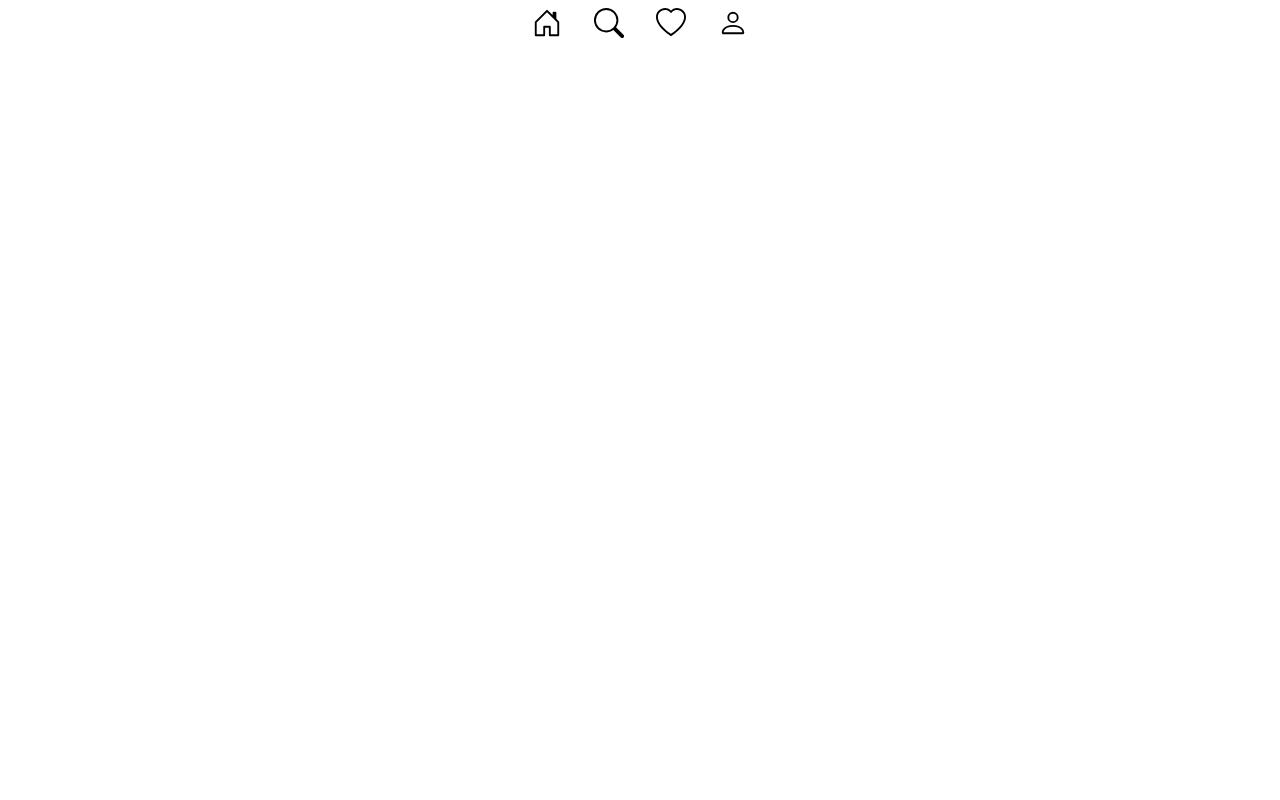
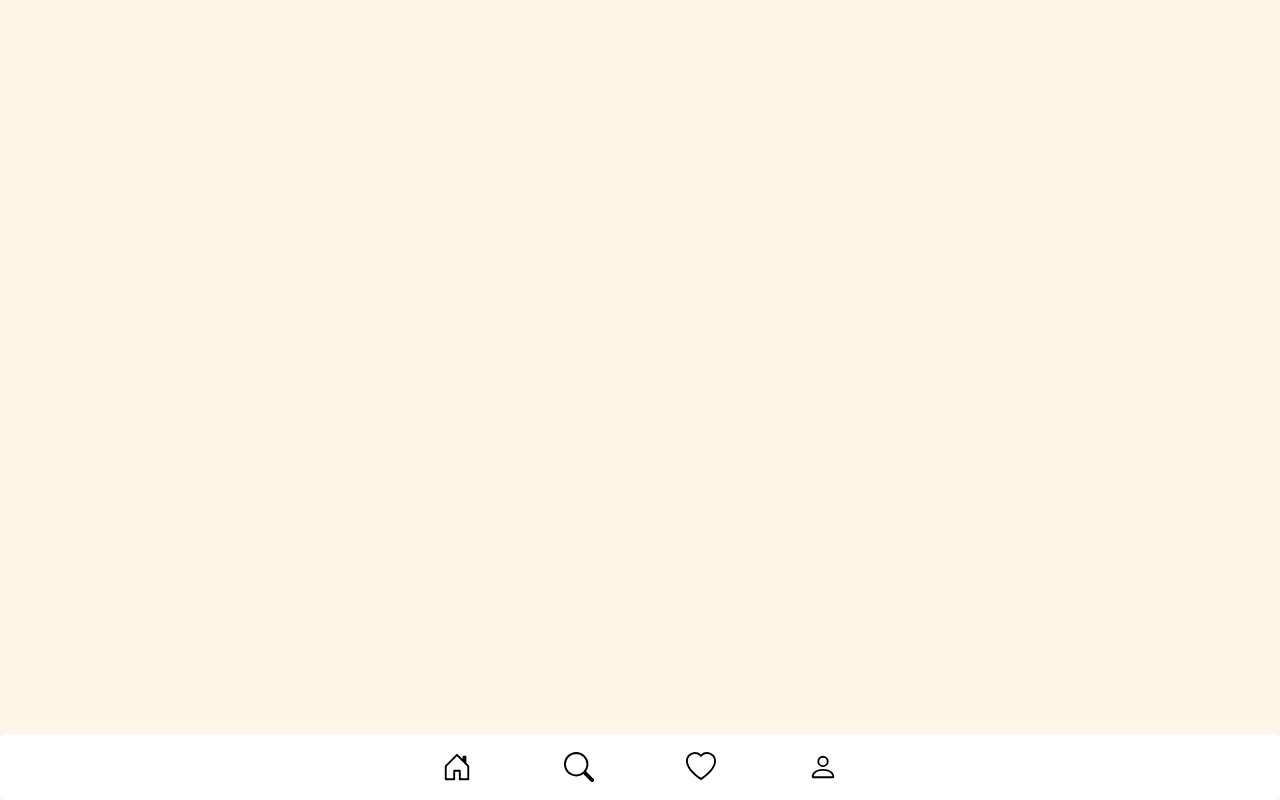
Before and after one commit to frejagams/Eksamen1semester, a plain HTML site: page Profil.html in a window 1280 px wide. Drawn offline with nearby package versions, Linux system fonts and the light colour scheme.

Commit message:
7 commit

```diff
--- a/Profil.html
+++ b/Profil.html
@@ -10,7 +10,7 @@
         <!-- Bootstrap link CSS -->
         <link rel="stylesheet" href="https://cdn.jsdelivr.net/npm/bootstrap@4.4.1/dist/css/bootstrap.min.css">
         <!-- Min egen CSS -->
-        <link rel="Styleprofil" href="Styleprofil.css">
+        <link rel="Stylesheet" href="Stylesheet.css">
     </head>
 
 <body>
```
